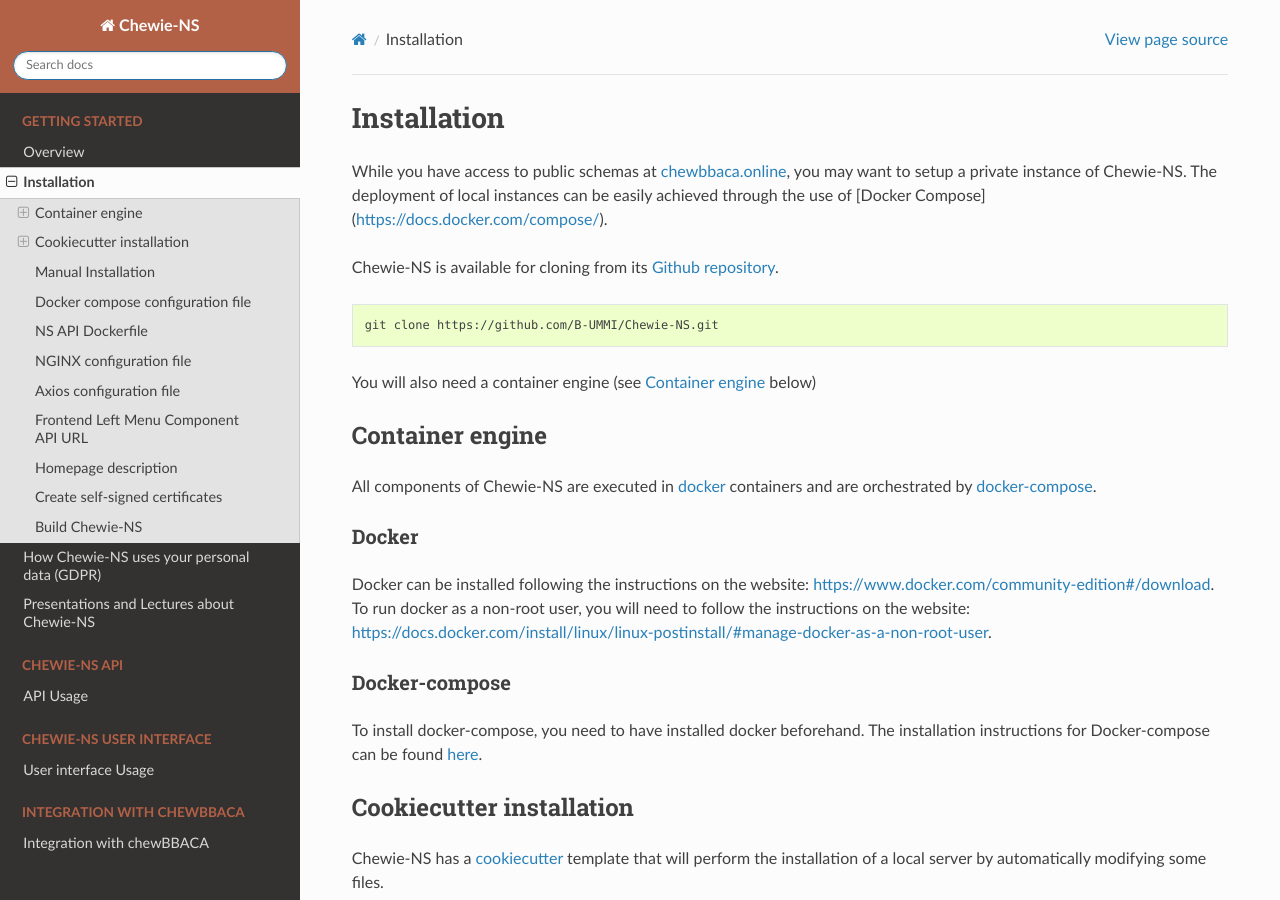
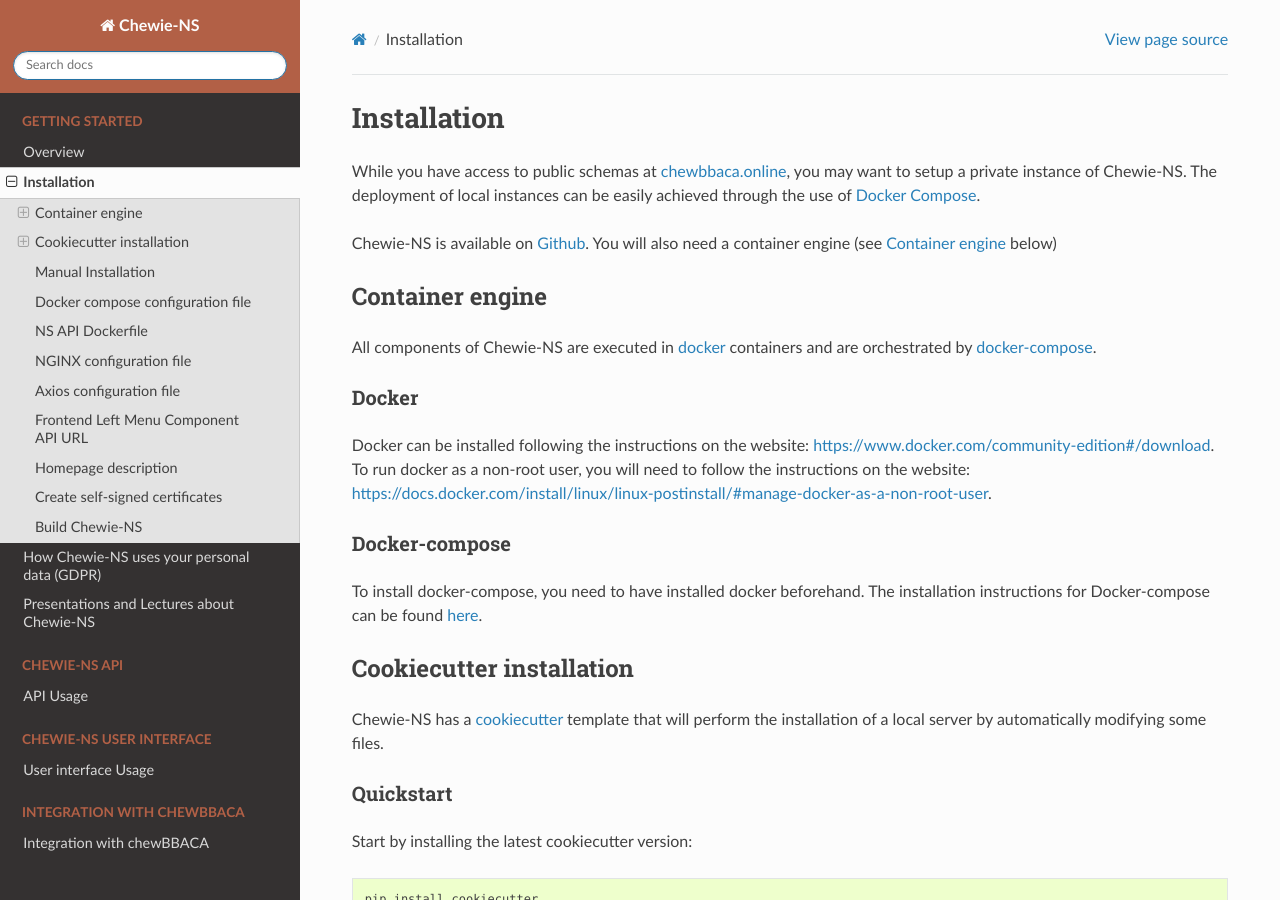
Before and after one commit to B-UMMI/Chewie-NS, a Sphinx documentation site: the page built from {{cookiecutter.directory_name}}/docs/getting_started/installation.rst, in a window 1280 px wide and 900 px high. Built offline with Sphinx 7.4.7 and the Read the Docs theme 2.0.0, drawn with Linux system fonts in a browser that asks for light colours.

Commit message:
Updated docs.

```diff
--- a/{{cookiecutter.directory_name}}/docs/about/gdpr.rst
+++ b/{{cookiecutter.directory_name}}/docs/about/gdpr.rst
@@ -21,7 +21,7 @@
 - Your password.
 - Your department & institution.
 
-This is to allow us to contact you if there are any problems. We will be emailing you
+This allows us to contact you if there are any problems. We will be emailing you
 from time to time informing you about changes in Chewie-NS. If this is problematic,
 you may delete your account.
 
@@ -49,7 +49,7 @@
 Deletion from Chewie-NS
 :::::::::::::::::::::::
 
-You can delete your Chewie-NS account, which will remove all your personal
+You can request to delete your Chewie-NS account, which will remove all your personal
 information immediately by sending an email to imm-bioinfo@medicina.ulisboa.pt.
 
 
--- a/{{cookiecutter.directory_name}}/docs/getting_started/installation.rst
+++ b/{{cookiecutter.directory_name}}/docs/getting_started/installation.rst
@@ -3,15 +3,9 @@
 While you have access to public schemas at `chewbbaca.online <https://chewbbaca.online/>`_,
 you may want to setup a private instance of Chewie-NS.
 The deployment of local instances can be easily achieved through the
-use of [Docker Compose](https://docs.docker.com/compose/).
+use of `Docker Compose <https://docs.docker.com/compose/>`_.
 
-Chewie-NS is available for cloning from its `Github repository <https://github.com/B-UMMI/Chewie-NS>`_.
-
-::
-
-    git clone https://github.com/B-UMMI/Chewie-NS.git
-
-You will also need a container engine (see `Container engine`_ below)
+Chewie-NS is available on `Github <https://github.com/B-UMMI/Chewie-NS>`_. You will also need a container engine (see `Container engine`_ below)
 
 Container engine
 ----------------
--- a/{{cookiecutter.directory_name}}/docs/getting_started/overview.rst
+++ b/{{cookiecutter.directory_name}}/docs/getting_started/overview.rst
@@ -31,7 +31,7 @@
 the comparison and shareability of the results.
 
 To tackle these issues we developed Chewie-NS, which provides a centralized service to manage
-gene-by-gene typing schemas and a common nomenclature for allele calling, ensuring the the
+gene-by-gene typing schemas and a common nomenclature for allele calling, ensuring the
 reproducibility of the analyses and the privacy of the data.
 
 Implementation
```
